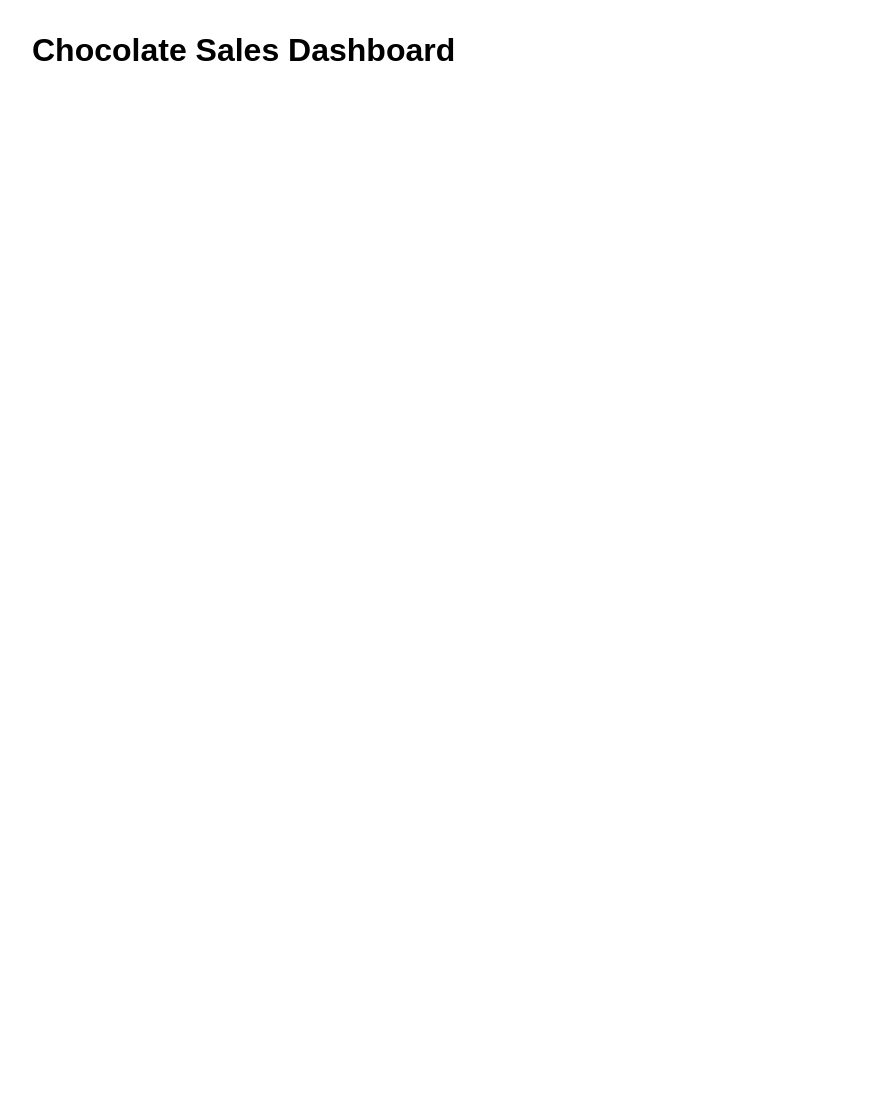
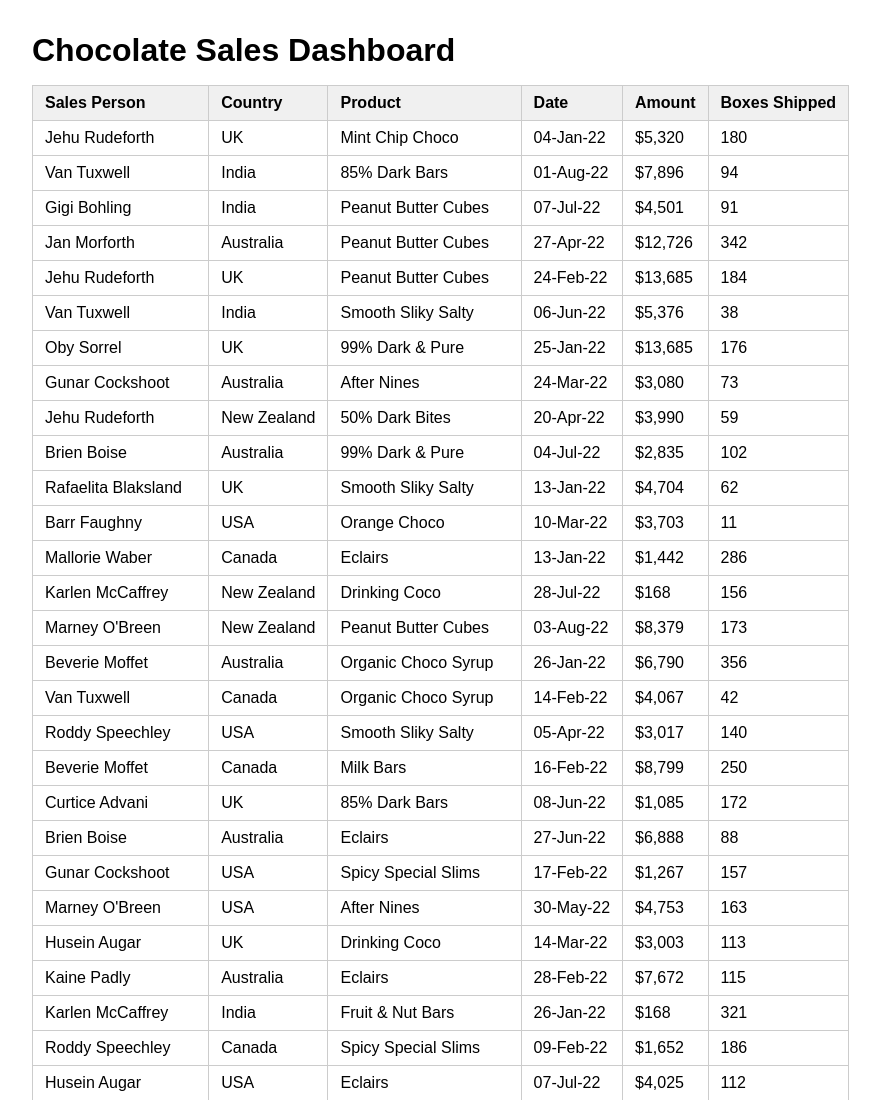
Before and after one commit to ahmeelee/d3-dashboard, a plain HTML site: page index.html in a window 1280 px wide. Shown: the top 1100 px of the page, without its empty margins (0-880 px from the left). Before the commit the page ends 800 px from the top, so only its background shows below. Drawn offline with nearby package versions, Linux system fonts and the light colour scheme.

Commit message:
Add interactive table

```diff
--- a/index.html
+++ b/index.html
@@ -1,16 +1,15 @@
 <!DOCTYPE html>
 <html lang="en">
 <head>
-  <meta charset="UTF-8" />
+  <meta charset="UTF-8">
   <title>Chocolate Sales Dashboard</title>
-  <link rel="stylesheet" href="style.css" />
+  <link rel="stylesheet" href="style.css">
   <script src="https://d3js.org/d3.v7.min.js"></script>
 </head>
 <body>
   <h1>Chocolate Sales Dashboard</h1>
 
-  <div id="area-chart"></div>
-  <div id="bar-chart"></div>
+  <!-- 이 영역에 테이블이 표시됨 -->
   <div id="data-table"></div>
 
   <script src="script.js"></script>
--- a/script.js
+++ b/script.js
@@ -1 +1,48 @@
-console.log("Ready to visualize chocolate sales!");
+d3.csv("Chocolate-Sales.csv").then(data => {
+    renderTable(data);
+  });
+
+  function renderTable(data) {
+    const container = d3.select("#data-table");
+    container.html(""); // 초기화
+
+    const table = container.append("table");
+    const thead = table.append("thead");
+    const tbody = table.append("tbody");
+
+    const columns = Object.keys(data[0]);
+
+    // 헤더
+    thead.append("tr")
+      .selectAll("th")
+      .data(columns)
+      .enter()
+      .append("th")
+      .text(d => d)
+      .attr("data-order", "none")
+      .on("click", function(event, d) {
+        const current = d3.select(this).attr("data-order");
+        const ascending = current !== "asc";
+        d3.selectAll("th").attr("data-order", "none"); // 다른 헤더 초기화
+        d3.select(this).attr("data-order", ascending ? "asc" : "desc");
+        data.sort((a, b) => ascending ? d3.ascending(a[d], b[d]) : d3.descending(a[d], b[d]));
+        renderTable(data);
+      });
+
+    // 바디
+    const rows = tbody.selectAll("tr")
+      .data(data)
+      .enter()
+      .append("tr")
+      .on("click", function(event, d) {
+        d3.selectAll("tr").style("background-color", null);
+        d3.select(this).style("background-color", "#e6f7ff");
+        console.log("Selected row:", d); // 나중에 state 연결에 활용 가능
+      });
+
+    rows.selectAll("td")
+      .data(d => columns.map(key => d[key]))
+      .enter()
+      .append("td")
+      .text(d => d);
+  }
--- a/style.css
+++ b/style.css
@@ -2,6 +2,27 @@ body {
     font-family: sans-serif;
     margin: 2rem;
   }
-  #area-chart, #bar-chart, #data-table {
-    margin-top: 2rem;
+
+  h1 {
+    margin-bottom: 1rem;
   }
+
+  table {
+    border-collapse: collapse;
+    margin-top: 1rem;
+  }
+
+  th, td {
+    border: 1px solid #ccc;
+    padding: 8px 12px;
+    text-align: left;
+  }
+
+  th {
+    background-color: #f0f0f0;
+    cursor: pointer;
+  }
+
+  tr:hover {
+    background-color: #f9f9f9;
+  }
```
